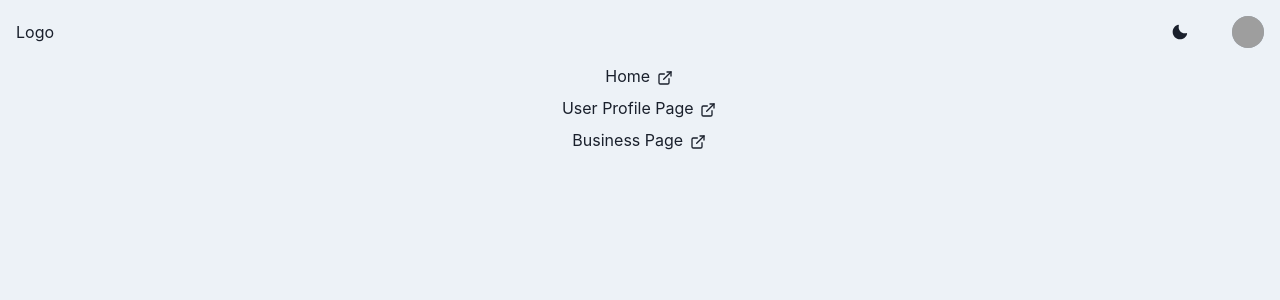
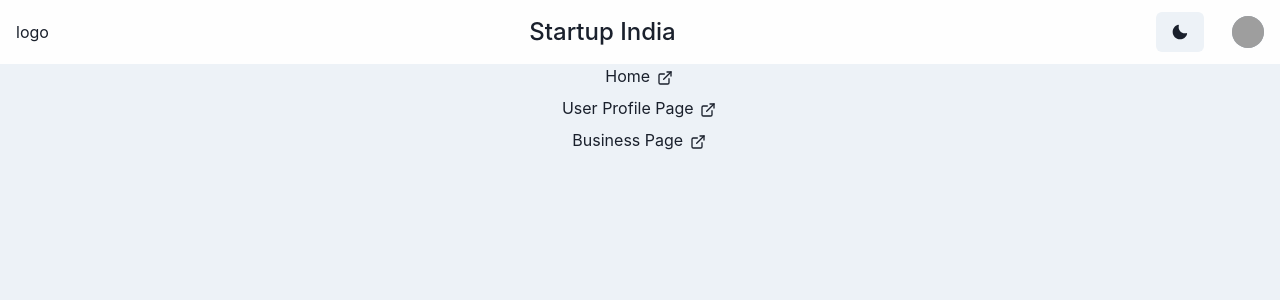
Before and after one commit to Soham041201/sih-vit, a React (Create React App) app: page / in a window 1280 px wide. Shown: the top 300 px of the page. Built offline with nearby package versions, Linux system fonts and the light colour scheme; grey boxes are pictures that could not be loaded.

Commit message:
user design changes

```diff
--- a/src/Components/Nav.jsx
+++ b/src/Components/Nav.jsx
@@ -8,6 +8,7 @@
   MenuList,
   MenuItem,
   MenuDivider,
+  Text,
   // useDisclosure,
   useColorModeValue,
   Stack,
@@ -36,21 +37,32 @@
   // const { isOpen, onOpen, onClose } = useDisclosure();
   return (
     <>
-      <Box bg={useColorModeValue("gray.100", "gray.900")} px={4}>
+      <Box bg={useColorModeValue("whiteAlpha.900", "gray.900")} px={4}>
         <Flex
           h={16}
           basis={"80%"}
           alignItems={"center"}
           justifyContent={"space-between"}
         >
-          <Box>Logo</Box>
+          <Box>
+          logo
+          </Box>
+
+          <Box>
+          <Text fontSize="2xl" fontWeight={550} font-family='Nunito'>
+          Startup India
+          </Text>
+          </Box>
+
           <Flex alignItems={"center"}>
             <Stack direction={"row"} spacing={7}>
-              <Button onClick={toggleColorMode}>
+
+              <Button onClick={toggleColorMode} isRound="true">
                 {colorMode === "light" ? <MoonIcon /> : <SunIcon />}
               </Button>
 
               <Menu>
+
                 <MenuButton
                   as={Button}
                   rounded={"full"}
--- a/src/Components/PostsActivitySection.jsx
+++ b/src/Components/PostsActivitySection.jsx
@@ -27,22 +27,24 @@
 
 const PostsActivitySection = () => {
   return (
-    <VStack gap={6} padding="1rem">
+
+    <VStack gap={6} padding="4 rem">
       <HStack
         width={"100%"}
         h={"4rem"}
-        padding="2rem"
+        padding="1rem"
         bg={useColorModeValue("#fff", "gray.800")}
         gap={"2rem"}
+        borderRadius="md"
       >
         <HStack>
           <img src={Vector} alt="Posts" />
           <Text fontSize={"xl"}>Posts</Text>
         </HStack>
 
-        <HStack>
+        <HStack >
           <Icon as={stack} boxSize={"1.7rem"}></Icon>
-          <Text fontSize={"xl"}>Activity</Text>
+          <Text fontSize={"xl"}> Activity</Text>
         </HStack>
       </HStack>
       {posts.map(({ name, desc }, key) => {
```
